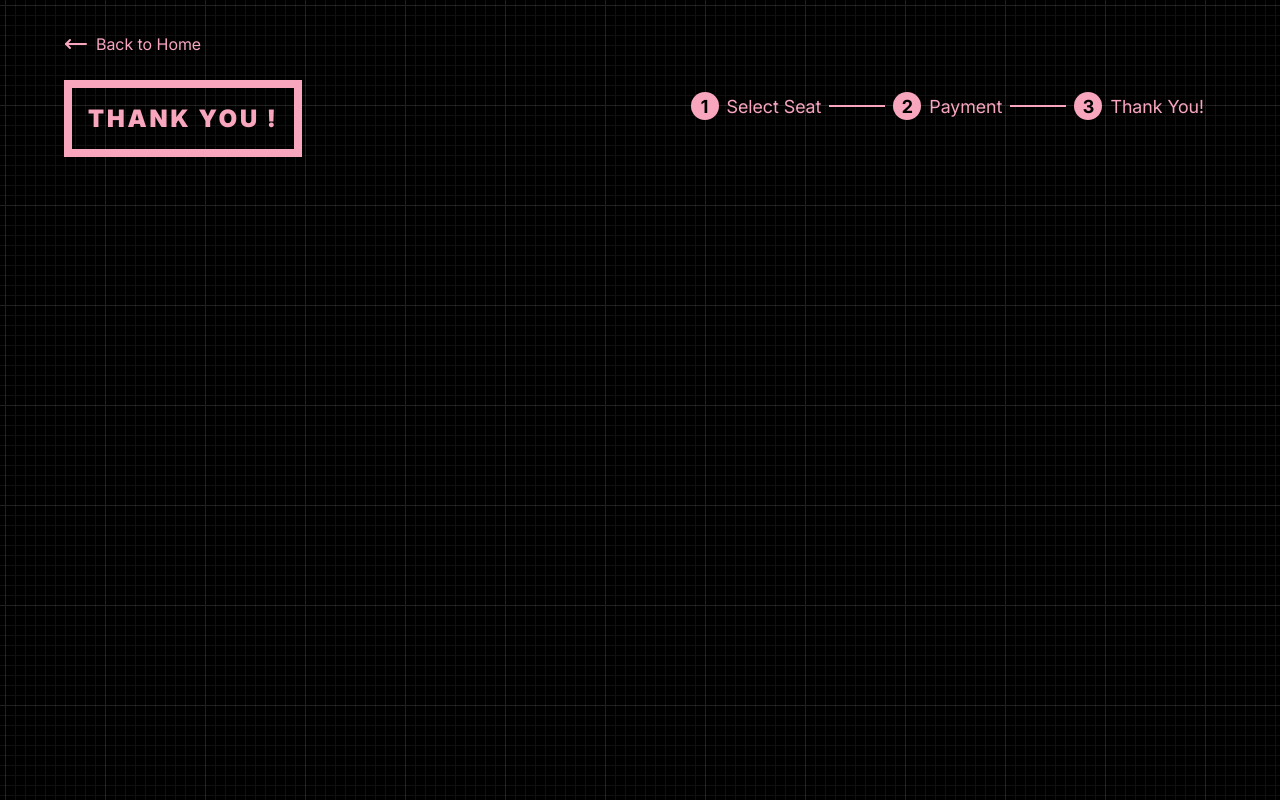
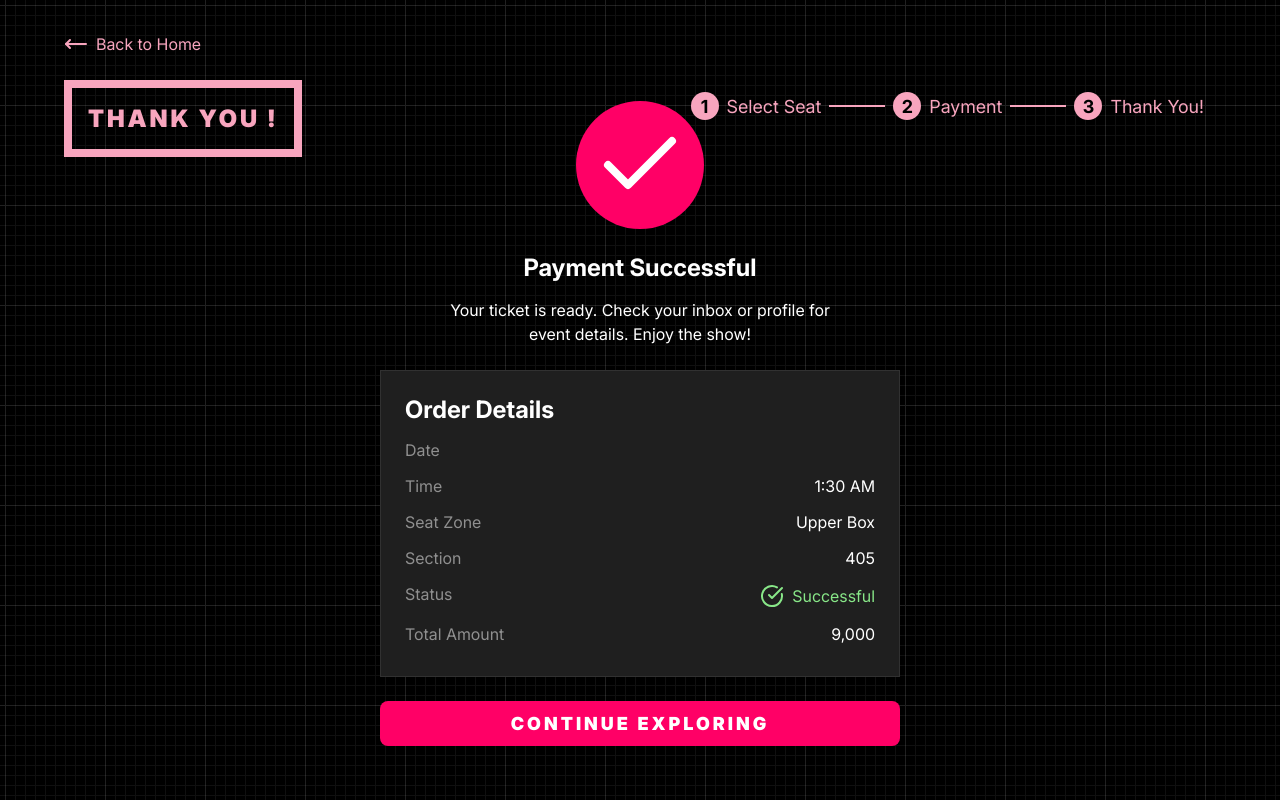
Before and after one commit to kingfluffybun/Application-Development---Online-Concert-Ticketing-System, a PHP site: page /thankyou.php in a window 1280 px wide. Run offline with PHP 8.4, Linux system fonts and the light colour scheme.

Commit message:
payment successful ui

```diff
--- a/styles/style.css
+++ b/styles/style.css
@@ -441,7 +441,7 @@
     gap: 12px;
 }
 
-.seat, .payment {
+.seat, .payment, .payment-details {
     display: flex;
     color: white;
     position: relative;
@@ -676,3 +676,46 @@
 } .proceed:hover {
     transform: scale(1.025);
 }
+
+.payment-success {
+    display: flex;
+    flex-direction: column;
+    align-items: center;
+    height: 100%;
+    flex: 1;
+    h2 {color: white; text-align: center;}
+}
+
+.payment-success-message {
+    display: flex;
+    flex-direction: column;
+    align-items: center;
+    gap: 24px;
+    margin-top: -56px;
+}
+
+.big-check {
+    background-color: var(--vip);
+    padding: 16px;
+    max-height: 128px;
+    max-width: 128px;
+    border-radius: 50%;
+}
+
+.payment-details {
+    flex-direction: column;
+    padding: 24px;
+    min-width: 520px;
+}
+
+.payment-details-content {
+    padding: 8px 0;
+    display: flex;
+    justify-content: space-between;
+    div {
+        display: flex; gap: 8px; align-items: center;
+    }
+    p:first-child {
+        color: rgba(255, 255, 255, 0.5);
+    }
+}
--- a/views/thankyou.php
+++ b/views/thankyou.php
@@ -37,13 +37,13 @@
     }
 }
 ?>
-    <section class="ticket-form-section">
+    <section class="ticket-form-section" style="display: flex; flex-direction: column;">
         <a href="index.php">
             <svg xmlns="http://www.w3.org/2000/svg" width="24" height="24" viewBox="0 0 24 24" fill="none" stroke="currentColor" stroke-width="2" stroke-linecap="round" stroke-linejoin="round" class="lucide lucide-move-left-icon lucide-move-left"><path d="M6 8L2 12L6 16"/><path d="M2 12H22"/></svg>
             <p>Back to Home</p>
         </a>
-    <form class="ticket-form" action="">
-        <div style="grid-column: span 2; display: flex; justify-content: space-between; align-items: flex-start;">
+        <div class="payment-success">
+            <div style="display: flex; justify-content: space-between; align-items: flex-start; width: 100%;">
                 <h1 class="select-seat-header">Thank You !</h1>
                 <div style="display: flex; gap: 8px; align-items: center; padding: 12px;">
                     <a href="seats.php" class="step active">
@@ -60,7 +60,50 @@
                     </div>
                 </div>
             </div>
+            <div class="payment-success-message">
+                <div class="big-check">
+                    <svg xmlns="http://www.w3.org/2000/svg" width="96" height="96" viewBox="0 0 24 24" fill="none" stroke="white" stroke-width="2" stroke-linecap="round" stroke-linejoin="round" class="lucide lucide-check-icon lucide-check"><path d="M20 6 9 17l-5-5"/></svg>
+                </div>
+                <div style="display: flex; flex-direction: column; gap: 16px;">
+                    <h2>Payment Successful</h2>
+                    <p style="max-width: 400px; color: white; text-align: center; line-height: 1.5;">Your ticket is ready. Check your inbox or profile for event details. Enjoy the show!</p>
+                </div>
+                <div class="payment-details">
+                    <h2 style="text-align: left; margin-bottom: 8px;">Order Details</h2>
+                    <div class="payment-details-content">
+                        <p>Date</p>
+                        <p><May 12, 2026></p>
+                    </div>
+                    <div class="payment-details-content">
+                        <p>Time</p>
+                        <p>1:30 AM</p>
+                    </div>
+                    <div class="payment-details-content">
+                        <p>Seat Zone</p>
+                        <p>Upper Box</p>
+                    </div>
+                    <div class="payment-details-content">
+                        <div>
+                            <p>Section</p>
+                        </div>
+                        <p>405</p>
+                    </div>
+                    <div class="payment-details-content">
+                        <p>Status</p>
+                        <div style="color: #88E788;">
+                            <svg xmlns="http://www.w3.org/2000/svg" width="24" height="24" viewBox="0 0 24 24" fill="none" stroke="currentColor" stroke-width="2" stroke-linecap="round" stroke-linejoin="round" class="lucide lucide-circle-check-big-icon lucide-circle-check-big"><path d="M21.801 10A10 10 0 1 1 17 3.335"/><path d="m9 11 3 3L22 4"/></svg>
+                            <p style="color: currentColor;">Successful</p>
+                        </div>
+                    </div>
+                    <div class="payment-details-content">
+                        <p>Total Amount</p>
+                        <p>9,000</p>
+                    </div>
+                </div>
+                <a href="/views/" style="width: 100%;"><div class="proceed"><h1>Continue Exploring</h1></div></a>
+            </div>
         </form>
+
     </section>
 <script src="../util/payment.js"></script>
 </body>
```
Lines whose indentation alone changed are shown as unchanged.
